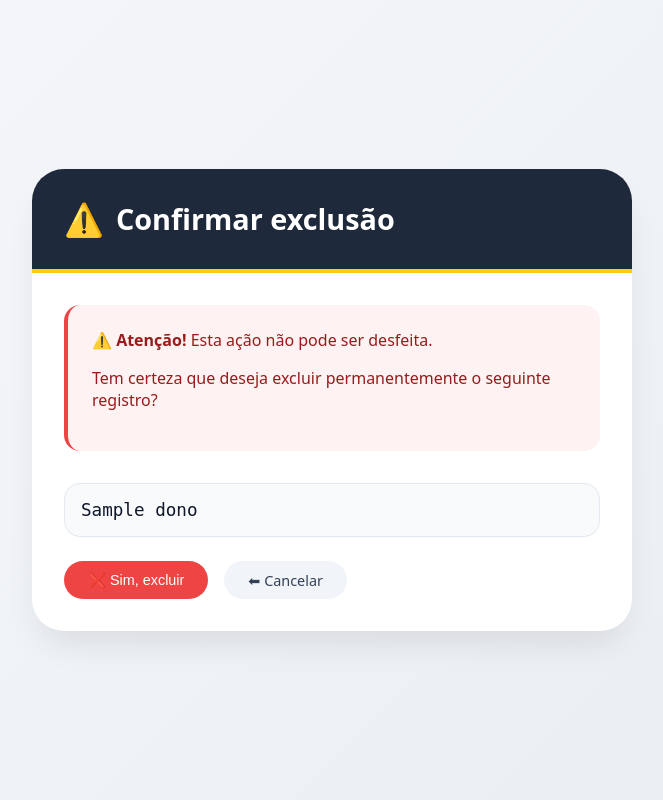
After one commit to lluizz-dev/petshop-whatssap, a Django app: page /listagem/donos/1/deletar/ in a window 1280 px wide. The commit adds this page. Shown: the whole page, without its empty margins (308-971 px from the left). Run offline with Django 5.2, Linux system fonts and the light colour scheme; tables that the repository leaves empty hold one stand-in row (values such as "Sample post").

Commit message:
feat: create delecao

```diff
--- /dev/null
+++ b/sistema_mensagem/static/sistema_mensagem/confirmar_delecao.css
@@ -0,0 +1,142 @@
+* {
+    margin: 0;
+    padding: 0;
+    box-sizing: border-box;
+}
+
+body {
+    font-family: system-ui, -apple-system, 'Segoe UI', Roboto, 'Helvetica Neue', sans-serif;
+    background: linear-gradient(135deg, #f5f7fa 0%, #e9edf2 100%);
+    min-height: 100vh;
+    display: flex;
+    align-items: center;
+    justify-content: center;
+    padding: 2rem;
+}
+
+.delete-container {
+    max-width: 600px;
+    width: 100%;
+    background: white;
+    border-radius: 2rem;
+    box-shadow: 0 20px 35px -10px rgba(0, 0, 0, 0.1);
+    overflow: hidden;
+}
+
+.delete-header {
+    background: #1e293b;
+    padding: 1.8rem 2rem;
+    border-bottom: 4px solid #facc15;
+}
+
+.delete-header h1 {
+    font-size: 1.8rem;
+    font-weight: 600;
+    color: white;
+    display: flex;
+    align-items: center;
+    gap: 0.75rem;
+    margin: 0;
+}
+
+.delete-header h1::before {
+    content: "⚠️";
+    font-size: 2rem;
+}
+
+.delete-content {
+    padding: 2rem;
+}
+
+.warning-card {
+    background: #fef2f2;
+    border-left: 4px solid #ef4444;
+    border-radius: 1rem;
+    padding: 1.5rem;
+    margin-bottom: 2rem;
+}
+
+.warning-card p {
+    color: #991b1b;
+    font-size: 1rem;
+    margin-bottom: 1rem;
+}
+
+.object-info {
+    background: #f8fafc;
+    border-radius: 1rem;
+    padding: 1rem;
+    font-family: monospace;
+    font-size: 1.1rem;
+    word-break: break-word;
+    color: #0f172a;
+    border: 1px solid #e2e8f0;
+}
+
+.action-buttons {
+    display: flex;
+    gap: 1rem;
+    margin-top: 1.5rem;
+    flex-wrap: wrap;
+}
+
+.btn {
+    display: inline-flex;
+    align-items: center;
+    gap: 0.5rem;
+    padding: 0.6rem 1.5rem;
+    border-radius: 2rem;
+    text-decoration: none;
+    font-weight: 500;
+    transition: all 0.2s;
+    border: none;
+    cursor: pointer;
+    font-size: 0.9rem;
+}
+
+.btn-danger {
+    background: #ef4444;
+    color: white;
+}
+
+.btn-danger:hover {
+    background: #dc2626;
+    transform: translateY(-2px);
+    box-shadow: 0 4px 12px rgba(0,0,0,0.1);
+}
+
+.btn-secondary {
+    background: #f1f5f9;
+    color: #334155;
+}
+
+.btn-secondary:hover {
+    background: #e2e8f0;
+    transform: translateX(-3px);
+}
+
+@media (max-width: 640px) {
+    body {
+        padding: 1rem;
+    }
+
+    .delete-header {
+        padding: 1.2rem 1.5rem;
+    }
+
+    .delete-header h1 {
+        font-size: 1.4rem;
+    }
+
+    .delete-content {
+        padding: 1.5rem;
+    }
+
+    .action-buttons {
+        flex-direction: column;
+    }
+
+    .btn {
+        justify-content: center;
+    }
+}
--- /dev/null
+++ b/sistema_mensagem/templates/sistema_mensagem/confirmar_delecao.html
@@ -0,0 +1,35 @@
+{% load static %}
+<!DOCTYPE html>
+<html lang="pt-br">
+<head>
+    <meta charset="UTF-8">
+    <meta name="viewport" content="width=device-width, initial-scale=1.0">
+    <title>Confirmar exclusão - Petshop</title>
+    <link rel="stylesheet" href="{% static 'sistema_mensagem/confirmar_delecao.css' %}">
+</head>
+<body>
+    <div class="delete-container">
+        <div class="delete-header">
+            <h1>Confirmar exclusão</h1>
+        </div>
+        <div class="delete-content">
+            <div class="warning-card">
+                <p>⚠️ <strong>Atenção!</strong> Esta ação não pode ser desfeita.</p>
+                <p>Tem certeza que deseja excluir permanentemente o seguinte registro?</p>
+            </div>
+
+            <div class="object-info">
+                {{ objeto }}
+            </div>
+
+            <form method="post">
+                {% csrf_token %}
+                <div class="action-buttons">
+                    <button type="submit" class="btn btn-danger">❌ Sim, excluir</button>
+                    <a href="../../" class="btn btn-secondary">⬅ Cancelar</a>
+                </div>
+            </form>
+        </div>
+    </div>
+</body>
+</html>
--- a/sistema_mensagem/templates/sistema_mensagem/form.html
+++ b/sistema_mensagem/templates/sistema_mensagem/form.html
@@ -18,7 +18,7 @@
                 {{ form.as_p }}
                 <button type="submit">Salvar</button>
             </form>
-            <a href="{% url 'cadastro_home' %}" class="back-link">⬅ Voltar</a>
+            <a href="{% url 'listagem_home' %}" class="back-link">⬅ Voltar</a>
         </div>
     </div>
 </body>
--- a/sistema_mensagem/urls.py
+++ b/sistema_mensagem/urls.py
@@ -20,11 +20,20 @@ urlpatterns = [
     path('listagem/pets/', listar_pets, name='listar_pets'),
     path('listagem/vacinas/', listar_vacinas, name='listar_vacinas'),
     path('listagem/vacinacoes/', listar_vacinacoes, name='listar_vacinacoes'),
-
-
+    # Páginas de detalhes
     path('listagem/donos/<int:id>/', detalhar_dono, name='detalhar_dono'),
     path('listagem/especies/<int:id>/', detalhar_especie, name='detalhar_especie'),
     path('listagem/pets/<int:id>/', detalhar_pet, name='detalhar_pet'),
     path('listagem/vacinas/<int:id>/', detalhar_vacina, name='detalhar_vacina'),
     path('listagem/vacinacoes/<int:id>/', detalhar_vacinacao, name='detalhar_vacinacao'),
+
+    # Páginas de edição
+    path('listagem/donos/<int:id>/editar/', editar_dono, name='editar_dono'),
+    path('listagem/especies/<int:id>/editar/', editar_especie, name='editar_especie'),
+    path('listagem/pets/<int:id>/editar/', editar_pet, name='editar_pet'),
+    path('listagem/vacinas/<int:id>/editar/', editar_vacina, name='editar_vacina'),
+    path('listagem/vacinacoes/<int:id>/editar/', editar_vacinacao, name='editar_vacinacao'),
+
+    # Páginas de exclusão
+    path('listagem/donos/<int:id>/deletar/', deletar_dono, name='deletar_dono'),
 ]
--- a/sistema_mensagem/views.py
+++ b/sistema_mensagem/views.py
@@ -71,7 +71,7 @@ def listar_donos(request):
 
     return render(request, 'sistema_mensagem/listar.html', {
         'objetos': donos,
-        'titulo': '👤 Lista de Donos'
+        'titulo': '👤 Lista de Donos',
     })
 
 def listar_especies(request):
@@ -186,7 +186,7 @@ def editar_dono(request, id):
 
     return render(request, 'sistema_mensagem/form.html', {
         'form': form,
-        'titulo': '✏️ Editar Dono'
+        'titulo': f'✏️ Editar Dono: {dono.nome}'
     })
 
 def editar_pet(request, id):
@@ -199,7 +199,7 @@ def editar_pet(request, id):
 
     return render(request, 'sistema_mensagem/form.html', {
         'form': form,
-        'titulo': '✏️ Editar Pet'
+        'titulo': f'✏️ Editar Pet: {pet.nome}'
     })
 
 def editar_especie(request, id):
@@ -212,7 +212,7 @@ def editar_especie(request, id):
 
     return render(request, 'sistema_mensagem/form.html', {
         'form': form,
-        'titulo': '✏️ Editar Espécie'
+        'titulo': f'✏️ Editar Espécie: {especie.nome}'
     })
 
 def editar_vacina(request, id):
@@ -225,7 +225,7 @@ def editar_vacina(request, id):
 
     return render(request, 'sistema_mensagem/form.html', {
         'form': form,
-        'titulo': '✏️ Editar Vacina'
+        'titulo': f'✏️ Editar Vacina: {vacina.nome}'
     })
 
 def editar_vacinacao(request, id):
@@ -238,5 +238,55 @@ def editar_vacinacao(request, id):
 
     return render(request, 'sistema_mensagem/form.html', {
         'form': form,
-        'titulo': '✏️ Editar Vacinação'
+        'titulo': f'✏️ Editar Vacinação: {vacinacao.pet.nome} - {vacinacao.vacina.nome}'
     })
+
+def deletar_dono(request, id):
+    dono = get_object_or_404(Dono, id=id)
+    if request.method == 'POST':
+        dono.delete()
+        return redirect('listar_donos')
+    return render(request, 'sistema_mensagem/confirmar_delecao.html', {
+        'objeto': dono,
+        'titulo': f'Confirmar exclusão: {dono.nome}'
+    })
+
+def deletar_pet(request, id):
+    pet = get_object_or_404(Pet, id=id)
+    if request.method == 'POST':
+        pet.delete()
+        return redirect('listar_pets')
+    return render(request, 'sistema_mensagem/confirmar_delecao.html', {
+        'objeto': pet,
+        'titulo': f'Confirmar exclusão: {pet.nome}'
+    })
+
+def deletar_especie(request, id):
+    especie = get_object_or_404(Especie, id=id)
+    if request.method == 'POST':
+        especie.delete()
+        return redirect('listar_especies')
+    return render(request, 'sistema_mensagem/confirmar_delecao.html', {
+        'objeto': especie,
+        'titulo': f'Confirmar exclusão: {especie.nome}'
+    })
+
+def deletar_vacina(request, id):
+    vacina = get_object_or_404(Vacina, id=id)
+    if request.method == 'POST':
+        vacina.delete()
+        return redirect('listar_vacinas')
+    return render(request, 'sistema_mensagem/confirmar_delecao.html', {
+        'objeto': vacina,
+        'titulo': f'Confirmar exclusão: {vacina.nome}'
+    })
+
+def deletar_vacinacao(request, id):
+    vacinacao = get_object_or_404(Vacinacao, id=id)
+    if request.method == 'POST':
+        vacinacao.delete()
+        return redirect('listar_vacinacoes')
+    return render(request, 'sistema_mensagem/confirmar_delecao.html', {
+        'objeto': vacinacao,
+        'titulo': f'Confirmar exclusão: {vacinacao.pet.nome} - {vacinacao.vacina.nome}'
+    })
```
